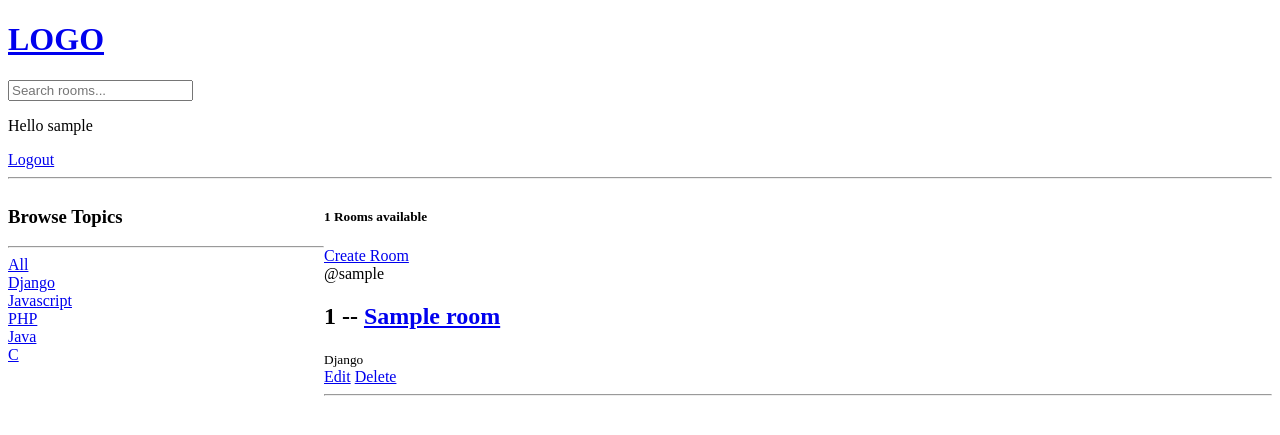
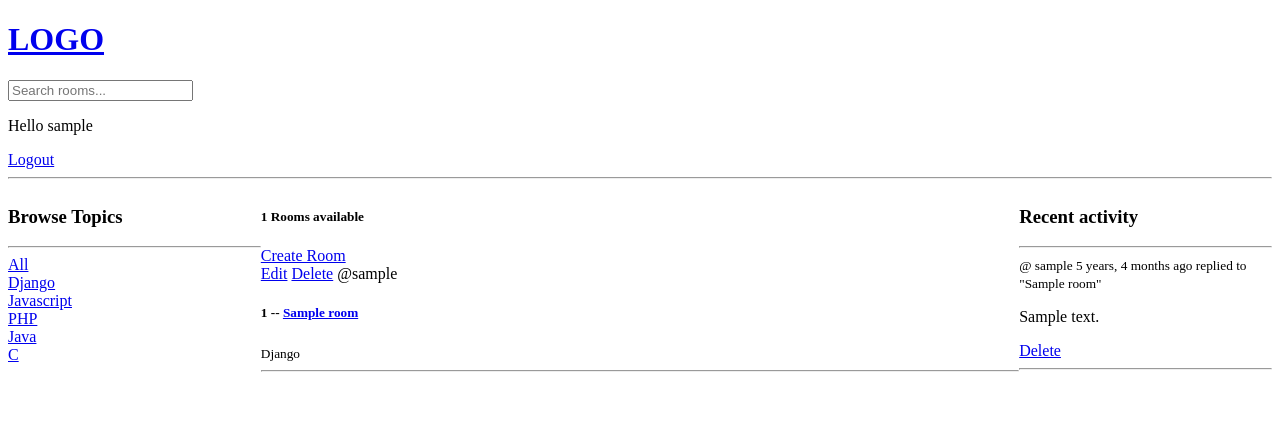
Before and after one commit to TheMrStraffy/studybud, a Django app: page / in a window 1280 px wide. Shown: the top 435 px of the page. Run offline with Django 5.2, Linux system fonts and the light colour scheme; a user stored in the database is signed in; data comes from the database, SQL or seed files in the repository; tables that the repository leaves empty hold one stand-in row (values such as "Sample post").

Commit message:
Activity Feed

```diff
--- a/app/studybud/base/models.py
+++ b/app/studybud/base/models.py
@@ -31,5 +31,8 @@ class Message(models.Model):
     updated = models.DateTimeField(auto_now=True)
     created = models.DateTimeField(auto_now_add=True)
 
+    class Meta:
+        ordering = ['-updated','-created']
+
     def __str__(self):
         return self.body[0:50]
--- /dev/null
+++ b/app/studybud/base/templates/base/activity_component.html
@@ -0,0 +1,16 @@
+
+
+<h3>Recent activity</h3>
+<hr>
+{% for message in all_messages %}
+<div>
+    <small>@ {{message.user}} {{message.created|timesince}} ago </small>
+    <small>replied to "{{message.room}}" </small>
+
+    <p> {{message.body}} </p>
+    {% if request.user == message.user %}
+    <a href="{% url 'delete-message' message.id %}" >Delete</a>
+    {% endif %}
+    <hr>
+</div>
+{% endfor %}
--- /dev/null
+++ b/app/studybud/base/templates/base/feed_component.html
@@ -0,0 +1,16 @@
+<div>
+    {% for room in rooms %}
+    <div>
+        {% if request.user == room.host %}
+        <a href="{% url 'update-room' room.id%}">Edit</a>
+        <a href="{% url 'delete-room' room.id%}">Delete</a>
+        {% endif %}
+        <span>@{{room.host.username}}</span>
+        <h5>
+            {{room.id}} -- <a href="{% url 'room' room.id %}">{{room.name}}</a>
+        </h5>
+        <small>{{room.topic.name}}</small>
+        <hr>
+    </div>
+    {% endfor %}
+</div>
--- a/app/studybud/base/templates/base/home.html
+++ b/app/studybud/base/templates/base/home.html
@@ -5,49 +5,25 @@
 <style>
     .home-container{
         display: grid;
-        grid-template-columns: 1fr 3fr;
+        grid-template-columns: 1fr 3fr 1fr;
     }
 </style>
 
 <div class="home-container">
+
     <div>
-        <h3>Browse Topics</h3>
-        <hr>
-
-        <div>
-            <a href="{% url 'home' %}">All</a>
-        </div>
-
-        {% for topic in topics %}
-        <div>
-            <a href="{% url 'home' %}?q={{topic.name}}">{{topic.name}}</a>
-        </div>
-        {% endfor %}
+        {% include 'base/topics_component.html' %}
     </div>
 
     <div>
-    <h5> {{room_count}} Rooms available</h5>
+        <h5> {{room_count}} Rooms available</h5>
         <a href="{% url 'create-room' %}">Create Room</a>
-        {% for room in rooms %}
-        <div>
-            <div>
-                <span>@{{room.host.username}}</span>
-            </div>
-            <div>
-                <h2>
-                    {{room.id}} -- <a href="{% url 'room' room.id %}">{{room.name}}</a>
-                </h2>
-                <small>{{room.topic.name}}</small>
-            </div>
-            {% if request.user == room.host %}
-            <div>
-                <a href="{% url 'update-room' room.id%}">Edit</a>
-                <a href="{% url 'delete-room' room.id%}">Delete</a>
-            </div>
-            {% endif %}
-            <hr>
-        </div>
-        {% endfor %}
+
+        {% include 'base/feed_component.html' %}
+    </div>
+
+    <div>
+        {% include 'base/activity_component.html' %}
     </div>
 </div>
 
--- a/app/studybud/base/templates/base/room.html
+++ b/app/studybud/base/templates/base/room.html
@@ -12,6 +12,7 @@
 <div class="room-container">
 
     <div>
+        <small>created by @{{room.host}}</small>
         <h1>{{room.name}}</h1>
         <p> {{room.description}} </p>
 
--- /dev/null
+++ b/app/studybud/base/templates/base/topics_component.html
@@ -0,0 +1,12 @@
+<h3>Browse Topics</h3>
+<hr>
+
+<div>
+    <a href="{% url 'home' %}">All</a>
+</div>
+
+{% for topic in topics %}
+<div>
+    <a href="{% url 'home' %}?q={{topic.name}}">{{topic.name}}</a>
+</div>
+{% endfor %}
--- a/app/studybud/base/views.py
+++ b/app/studybud/base/views.py
@@ -74,29 +74,41 @@ def registerUserView(request:HttpRequest):
     return render(request, 'base/login_register.html', {'form':form})
 
 def home(request:HttpRequest):
-    q = request.GET.get('q') if request.GET.get('q') != None else ''
+    q = request.GET.get('q', '')
+
+    if q:
+        rooms = Room.objects.filter(
+            Q(topic__name__iexact=q)
+            )
+
+        all_messages = Message.objects.filter(
+            Q(room__topic__name__iexact=q)
+        )
+    else:
+        rooms = Room.objects.all()
+        all_messages = Message.objects.all()
 
     # With Q imported from django.db.models we can set more parameters to search with
-    rooms = Room.objects.filter(
-        Q(topic__name__icontains=q) |
-        Q(name__icontains=q) |
-        Q(description__icontains=q)
-        )
+    # rooms = Room.objects.filter(
+    #     Q(topic__name=q)
+    #     )
 
     topics = Topic.objects.all()
     room_count = rooms.count()
 
+
     context = {
         'rooms' : rooms,
         'room_count' : room_count,
-        'topics' : topics
+        'topics' : topics,
+        'all_messages' : all_messages,
     }
     return render(request, 'base/home.html', context)
 
 def room(request:HttpRequest, pk):
 
     room : Room = Room.objects.get(id=pk)
-    room_messages = room.message_set.all().order_by('-created')
+    room_messages = room.message_set.all()
     participants = room.participants.all()
 
     if request.method == 'POST':
```
